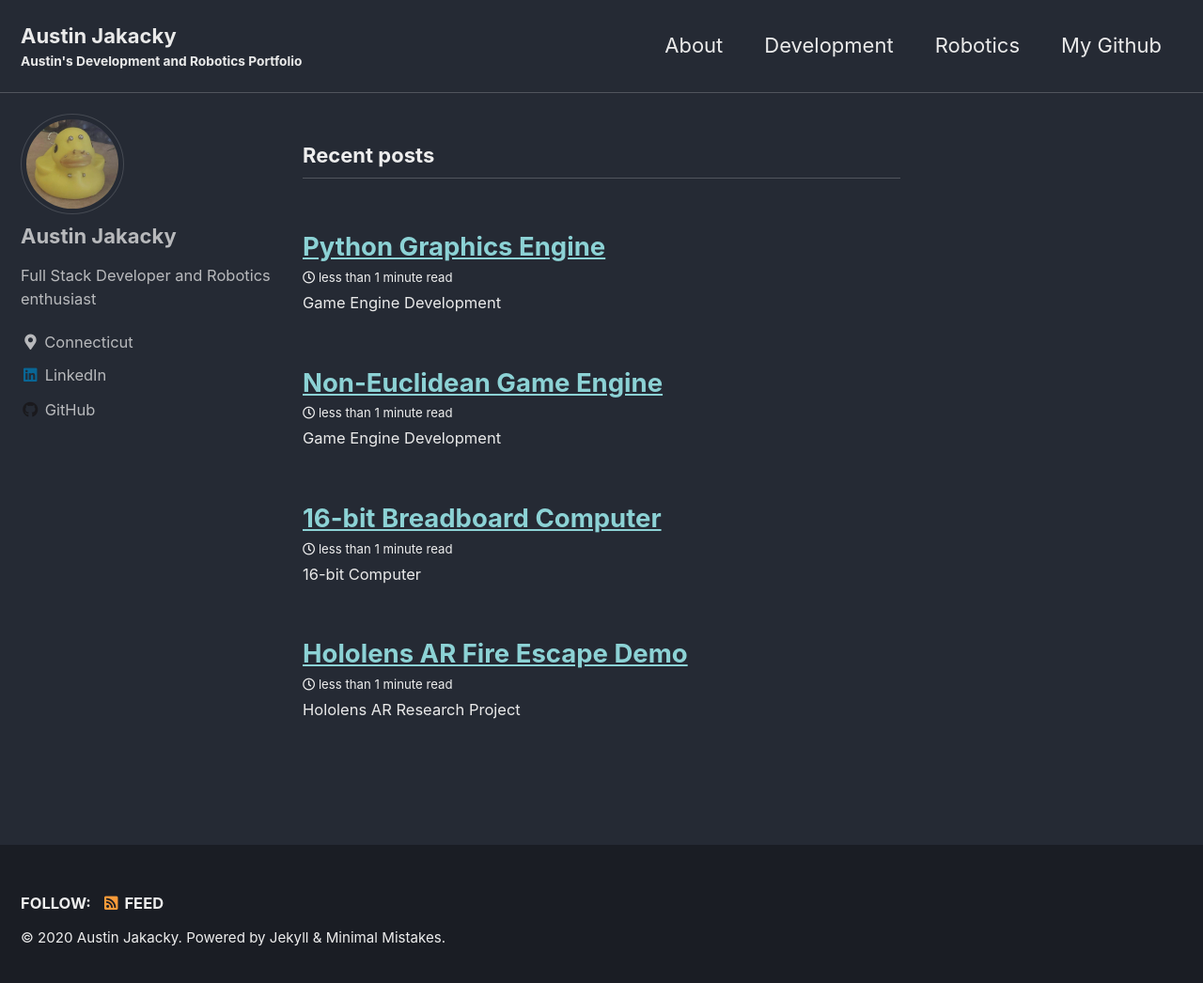
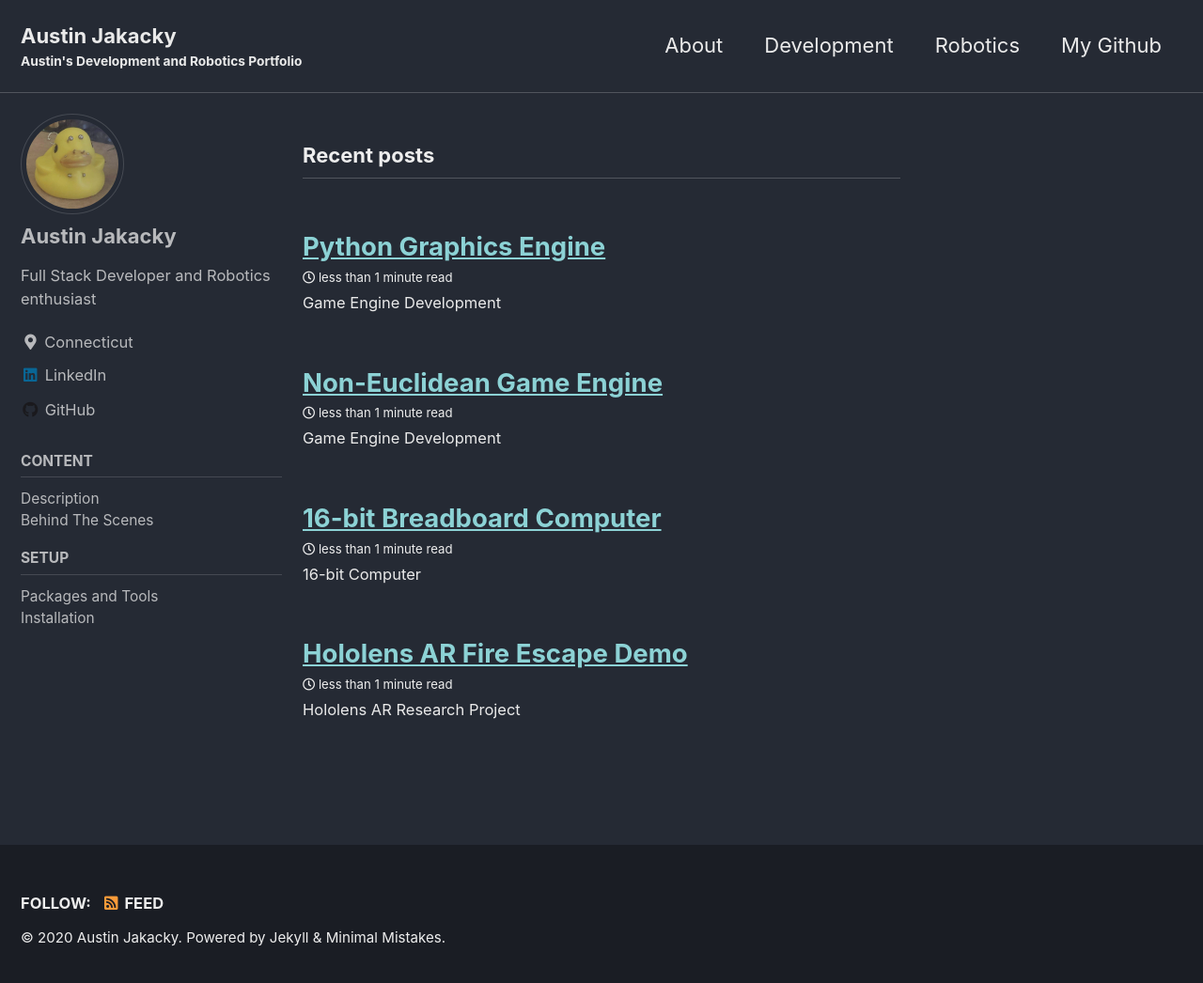
Before and after one commit to ajakacky/ajakacky.github.io, a Jekyll site: the page built from index.html, in a window 1280 px wide and 1054 px high. Shown: the top 1046 px of the window at 94% size. Built offline with Jekyll 4.4.1, drawn with Linux system fonts in a browser that asks for light colours; cached includes are drawn as plain includes; the list of posts is cut into pages by our own code; part of the change alters nothing that is shown.

```diff
--- a/_config.yml
+++ b/_config.yml
@@ -291,7 +291,7 @@ defaults:
   # _docs
   - scope:
       path: ""
-      type: docs
+      type: pages
     values:
       layout: single
       author_profile: false
```
